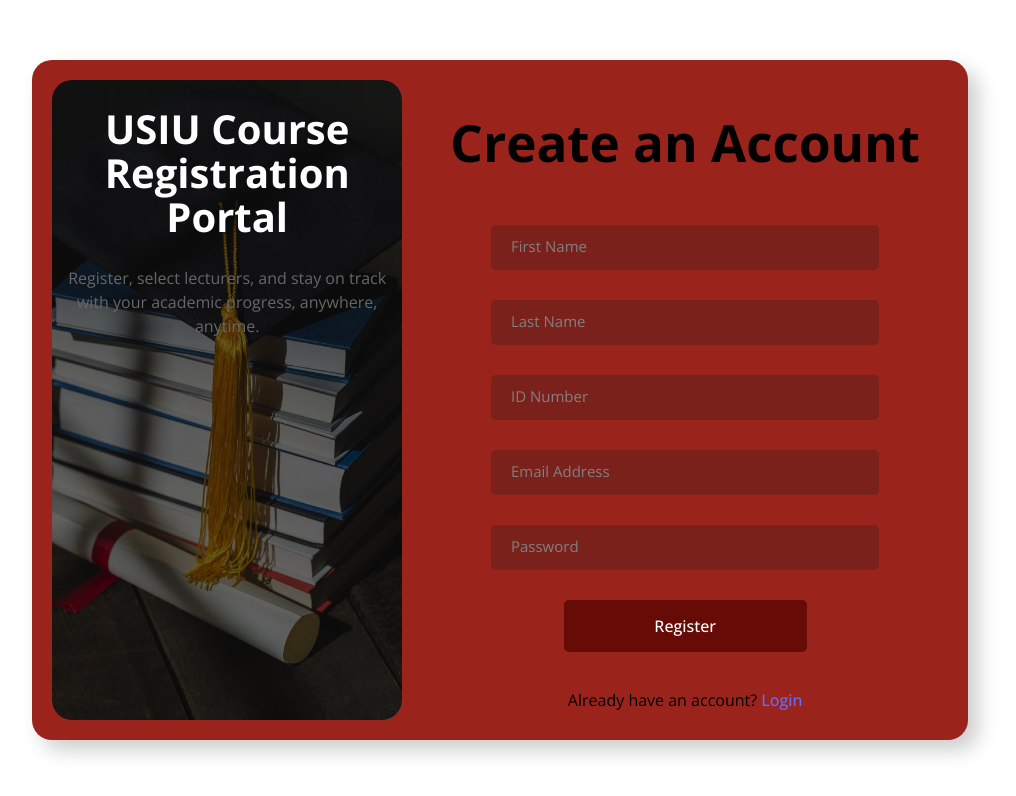
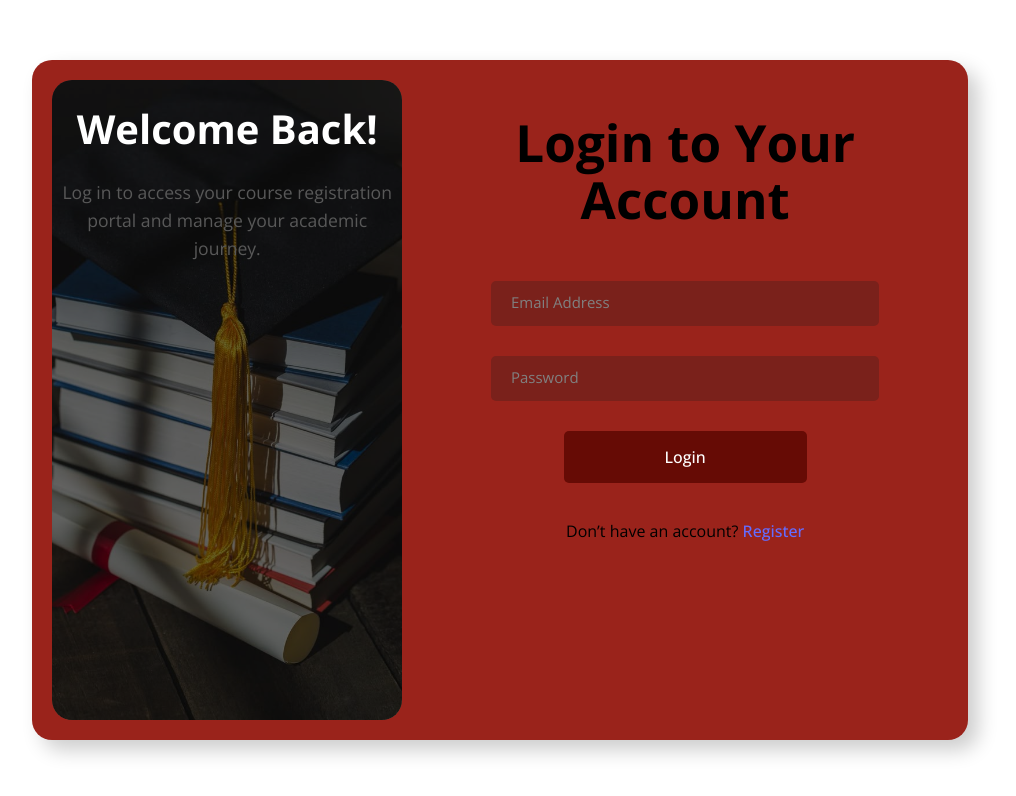
Before and after one commit to githinjiEssy/course-registration-system, a React (Vite) app: page /login in a window 1280 px wide. Shown: the top 796 px of the page, without its empty margins (140-1156 px from the left). Built offline with nearby package versions, Linux system fonts and the light colour scheme.

Commit message:
Authlayout and styling, browserrouter installation

```diff
--- a/package.json
+++ b/package.json
@@ -11,7 +11,8 @@
   },
   "dependencies": {
     "react": "^19.1.1",
-    "react-dom": "^19.1.1"
+    "react-dom": "^19.1.1",
+    "react-router-dom": "^7.9.3"
   },
   "devDependencies": {
     "@eslint/js": "^9.36.0",
--- a/src/App.css
+++ b/src/App.css
@@ -6,7 +6,7 @@
   width: 100vw;
 }
 
-.register{
+.authentication{
   background-color: #9a231b;
   width: 70vw;
   height: 80vh;
@@ -16,14 +16,14 @@
   padding: 20px;
 }
 
-.register_container{
+.auth_container{
   height: 100%;
   display: flex;
   justify-content: space-between;
   gap: 20px;
 }
 
-.register_left {
+.auth_left {
   width: 40%;
   border-radius: 20px;
   background-color: rgb(85, 26, 26);
@@ -35,7 +35,7 @@
   overflow: hidden;
 }
 
-.register_left::before {
+.auth_left::before {
   content: "";
   position: absolute;
   inset: 0;
@@ -53,22 +53,17 @@
 .left_desc {
   font-size: 1.1rem;
   line-height: 1.6;
-  max-width: 80%;
   color: #ddd;
   z-index: 1;
 }
 
 
-.register_right{
+.auth_right{
   width: 60%;
   color: #000000;
 }
 
-.right_title{
-  box-shadow: #2c2c2c;
-}
-
-.registration_form{
+.registration_form, .login_form{
   display: flex;
   flex-direction: column;
   place-items: center;
@@ -115,7 +110,7 @@
   border: 2px solid #2c2c2c;
 }
 
-.register_btn {
+#btn{
   width: 50%;
   padding: 15px;
   border-radius: 5px;
@@ -127,7 +122,7 @@
   transition: all 0.3s ease;
 }
 
-.register_btn:hover {
+#btn:hover {
   background-color: #dc9898;
   color: #000000;
   outline: #310300 solid 2px;
--- a/src/App.jsx
+++ b/src/App.jsx
@@ -1,16 +1,18 @@
 import { useState } from 'react'
-import reactLogo from './assets/react.svg'
-import viteLogo from '/vite.svg'
 import './App.css'
-import Register from './components/Register'
+import { BrowserRouter, Routes, Route } from 'react-router-dom'
+import RegisterForm from './components/RegisterForm'
+import LoginForm from './components/LoginForm'
 
 function App() {
-  const [count, setCount] = useState(0)
 
   return (
-    <>
-    <Register />
-    </>
+    <BrowserRouter>
+      <Routes>
+        <Route path='/' element={<RegisterForm />} />
+        <Route path='/login' element={<LoginForm />} />
+      </Routes>
+    </BrowserRouter>
   )
 }
 
--- /dev/null
+++ b/src/components/AuthLayout.jsx
@@ -0,0 +1,22 @@
+import React from "react";
+
+function AuthLayout({ title, description, children }) {
+  return (
+    <div className="authentication">
+      <div className="auth_container">
+        {/* Left side with background image */}
+        <div className="auth_left">
+          <h1 className="left_title">{title}</h1>
+          <p className="left_desc">{description}</p>
+        </div>
+
+        {/* Right side for form */}
+        <div className="auth_right">
+          {children}
+        </div>
+      </div>
+    </div>
+  );
+}
+
+export default AuthLayout;
--- /dev/null
+++ b/src/components/LoginForm.jsx
@@ -0,0 +1,31 @@
+import React from "react";
+import AuthLayout from "./AuthLayout";
+
+function LoginForm() {
+  return (
+    <AuthLayout
+      title="Welcome Back!"
+      description="Log in to access your course registration portal and manage your academic journey."
+    >
+      <h1 className="right_title">Login to Your Account</h1>
+
+      <form className="login_form">
+        <div className="input_group">
+          <input type="email" className="input_field" placeholder=""required />
+          <label>Email Address</label>
+        </div>
+
+        <div className="input_group">
+          <input type="password" className="input_field" placeholder="" required />
+          <label>Password</label>
+        </div>
+
+        <button type="submit" id="btn">Login</button>
+      </form>
+
+      <p>Don’t have an account? <a href="/">Register</a></p>
+    </AuthLayout>
+  );
+}
+
+export default LoginForm;
--- a/src/components/Register.jsx
+++ b/src/components/Register.jsx
@@ -6,7 +6,7 @@
             <div className="register_container">
                 <div className="register_left">
                     <h1 className="left_title">USIU Course Registration Portal</h1>
-                    <p>
+                    <p className="left_desc">
                         Register, select lecturers, and stay on track with your academic progress, anywhere, anytime.
                     </p>
                 </div>
@@ -44,7 +44,7 @@
                     </form>
 
                     <div>
-                        <p>Already have an account? <a href="#">Login</a></p>
+                        <p>Already have an account? <a href="/login">Login</a></p>
                     </div>
                 </div>
             </div>
--- /dev/null
+++ b/src/components/RegisterForm.jsx
@@ -0,0 +1,48 @@
+import React from 'react'
+import AuthLayout from './AuthLayout'
+
+function RegisterForm() {
+  return (
+    <AuthLayout
+        title="USIU Course Registration Portal"
+        description="Register for APT courses, choose lecturers, and view your personalized course summary."
+    >
+        <h1 className='register-right_title'>Create an Account</h1>
+
+        <form action="" className="registration_form">
+            <div className="input_group">
+                <input type="text" className="input_field" placeholder="" required/>
+                <label htmlFor="">First Name</label>
+            </div>
+
+            <div className="input_group">
+                <input type="text" className="input_field" placeholder="" required/>
+                <label htmlFor="">Last Name</label>
+            </div>
+
+            <div className="input_group">
+                <input type="text" className="input_field" placeholder="" required/>
+                <label htmlFor="">ID Number</label>
+            </div>
+
+            <div className="input_group">
+                <input type="email" className="input_field" placeholder="" required/>
+                <label htmlFor="">Email Address</label>
+            </div>
+
+            <div className="input_group">
+                <input type="password" className="input_field" placeholder="" required/>
+                <label htmlFor="">Password</label>
+            </div>
+
+            <button type="submit" className="register_btn" id='btn'>Register</button>
+        </form>
+
+        <div>
+            <p>Already have an account? <a href="/login">Login</a></p>
+        </div>
+    </AuthLayout>
+  )
+}
+
+export default RegisterForm
```
Also changed, not shown: 1 other file (tests, documents, lock files or other folders).
